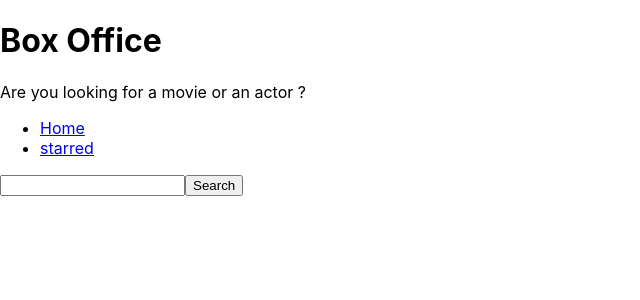
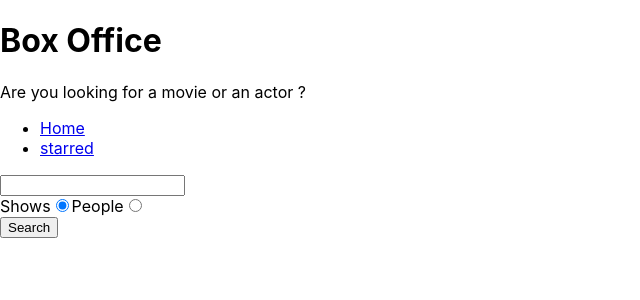
Before and after one commit to Ramachary2222/box-office, a React (Create React App) app: page / in a window 1280 px wide. Shown: the top 300 px of the page, without its empty margins (0-640 px from the left). Built offline with nearby package versions, Linux system fonts and the light colour scheme.

Commit message:
added search options

```diff
--- a/src/pages/Home.js
+++ b/src/pages/Home.js
@@ -7,14 +7,22 @@
 
     const [input, setInput] = useState("");
     const [results, setResults] = useState(null);
+    const [searchOption, setsearchOptions] = useState('shows');
+
+    const isSearchshow = searchOption === 'shows';
+
 
     const OnInputChange = (ev) => {
         setInput(ev.target.value);
     }
     const OnSearch = () => {
-        apiGet(`/search/shows?q=${input}`).then(result => {
+        apiGet(`/search/${searchOption}?q=${input}`).then(result => {
             setResults(result);
         })
+
+    }
+    const onRadioChange = (ev) => {
+        setsearchOptions(ev.target.value);
 
     }
     const OnKeyDown = (ev) => {
@@ -30,12 +38,11 @@
             </div>)
         }
         if (results && results.length > 0) {
-            return (<div>
-                {results.map((item) => (
-                    <div key={item.show.id}>{item.show.name}</div>
-                ))}
-
-            </div>);
+            return results[0].show ? results.map((item) => (
+                <div key={item.show.id}>{item.show.name}</div>
+            )) : results.map((item) => (
+                <div key={item.person.id}>{item.person.name}</div>
+            ))
         }
         return null;
     }
@@ -44,6 +51,26 @@
             <input type="text"
                 onChange={OnInputChange}
                 value={input} onKeyDown={OnKeyDown} />
+
+            <div>
+                <label htmlFor='show-search'>
+                    Shows
+                    <input id="show-search"
+                        type="radio"
+                        value="shows"
+                        onChange={onRadioChange}
+                        checked={isSearchshow} />
+                </label>
+                <label htmlFor='actor-search'>
+                    People
+                    <input id="actor-search"
+                        type="radio"
+                        value="people"
+                        onChange={onRadioChange}
+                        checked={!isSearchshow} />
+                </label>
+            </div>
+
             <button type='button'
                 onClick={OnSearch}
             >Search</button>
```
